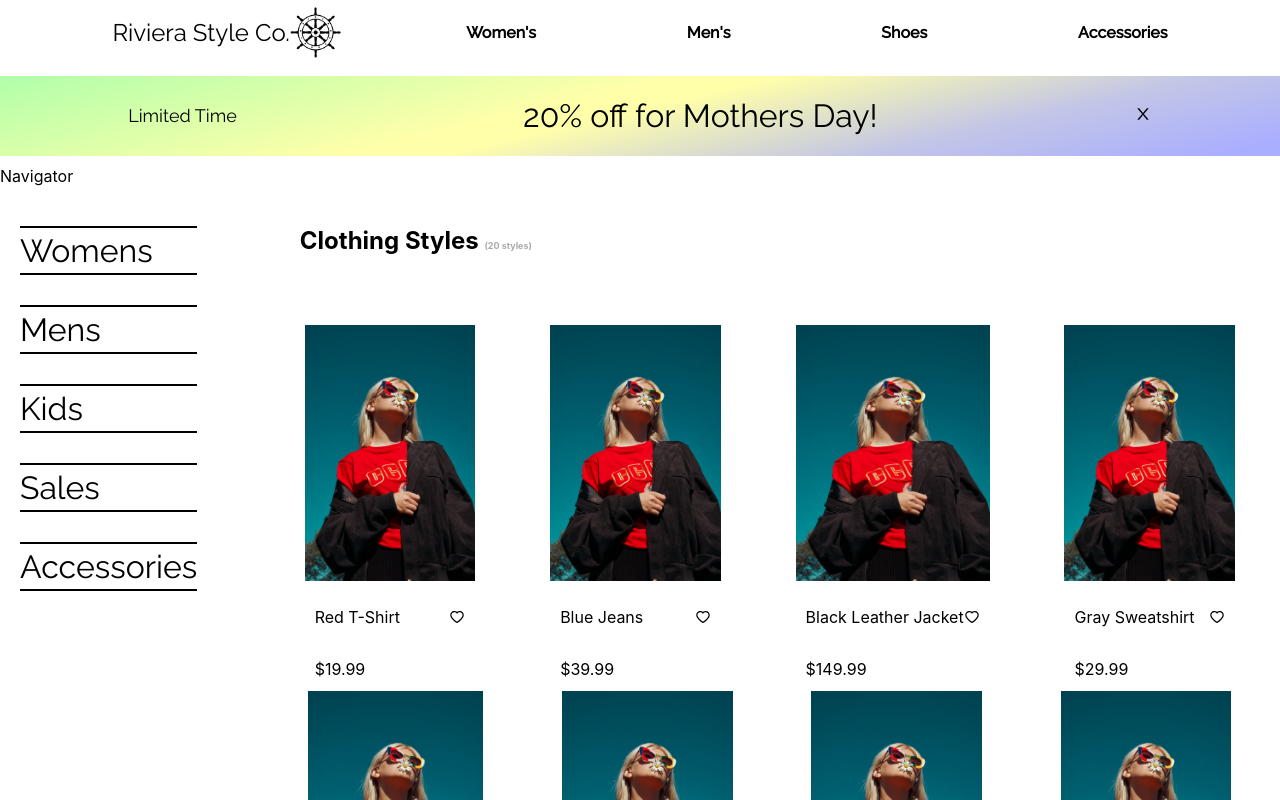
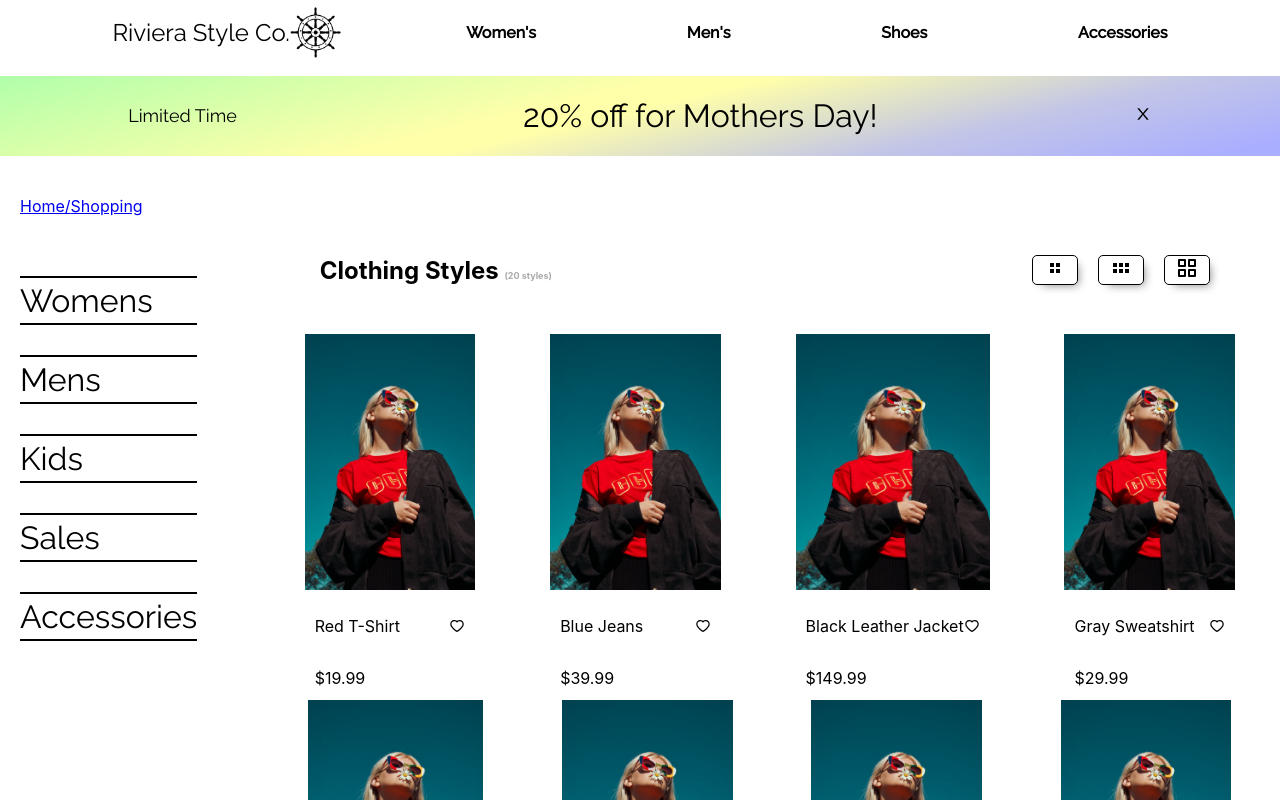
Before and after one commit to GordonPalagi/RivieraStyleCo, a React (Create React App) app in the folder riviera-style-co/: page /shopping in a window 1280 px wide. Shown: the top 800 px of the page. Built offline with nearby package versions, Linux system fonts and the light colour scheme.

Commit message:
Made photo-size-adjust for ShopCard and navigator

```diff
--- a/riviera-style-co/src/Components/CSS/NavigatorCSS.css
+++ b/riviera-style-co/src/Components/CSS/NavigatorCSS.css
@@ -1,3 +1,7 @@
 .navigator-con {
-
+    width: 100%;
+    height: 5vh;
+    /* margin: 10px; */
+    display: flex;
+    padding: 30px 30px 0px 20px;
 }
--- a/riviera-style-co/src/Components/CSS/ShoppingCSS.css
+++ b/riviera-style-co/src/Components/CSS/ShoppingCSS.css
@@ -20,9 +20,29 @@
     margin: 40px;
 }
 
+.size-adjust-con {
+    display: flex;
+    justify-content: space-between;
+    align-items: center;
+    padding: 0px 60px;
+}
+
 .styleSpan {
     font-size: xx-small;
     color: darkgrey;
+}
+
+.size-icon-con {
+    display: flex;
+}
+
+.size-icon-con > .icon {
+    padding: 0px 10px;
+    margin: 10px;
+    border: 1px solid black;
+    box-shadow: 5px 5px 10px -5px gray;
+    border-radius: 5px;
+    height: fit-content;
 }
 
 .picture-bed {
--- a/riviera-style-co/src/Components/CSS/ShoppingCardCSS.css
+++ b/riviera-style-co/src/Components/CSS/ShoppingCardCSS.css
@@ -2,6 +2,22 @@
 
 .shoppingCard-con {
     height: var(--photoSize-400);
+    width: auto;
+    display: flex;
+    flex-direction: column;
+    padding: 20px;
+    margin: 10px 10px 60px 10px;
+}
+.shoppingCard-con-medium {
+    height: var(--photoSize-500);
+    width: auto;
+    display: flex;
+    flex-direction: column;
+    padding: 20px;
+    margin: 10px 10px 60px 10px;
+}
+.shoppingCard-con-large {
+    height: var(--photoSize-800);
     width: auto;
     display: flex;
     flex-direction: column;
--- a/riviera-style-co/src/Components/Models/Navigator.js
+++ b/riviera-style-co/src/Components/Models/Navigator.js
@@ -1,10 +1,25 @@
-import React from 'react'
+import React from 'react';
+import { Link, useLocation } from 'react-router-dom';
 import '../CSS/NavigatorCSS.css'
 
 function Navigator() {
+  const location = useLocation();
+  const paths = location.pathname.split('/').filter(path => path !== '');
+
+  const links = paths.map((path, index) => {
+    const url = `/${paths.slice(0, index + 1).join('//')}`;
+    const name = path.charAt(0).toUpperCase() + path.slice(1);
+    return <Link key={url} to={url}>{name}</Link>;
+  });
+
+  links.unshift(<Link key="/" to="/">Home/</Link>);
+
+
   return (
-    <div className='navigator-con'>Navigator</div>
-  )
+    <div className='navigator-con'>
+      {links}
+    </div>
+  );
 }
 
 export default Navigator
--- a/riviera-style-co/src/Components/Models/ShoppingCard.js
+++ b/riviera-style-co/src/Components/Models/ShoppingCard.js
@@ -4,7 +4,7 @@ import { AiFillHeart } from 'react-icons/ai'
 import {AiOutlineHeart} from 'react-icons/ai'
 import '../CSS/ShoppingCardCSS.css'
 
-function ShoppingCard({props}) {
+function ShoppingCard({props, className}) {
 const [heart, setHeart] = useState(false);
 const [hover, setHover] = useState(false);
 
@@ -19,7 +19,7 @@ const handleMouseHover = () => {
   return (
     <div onMouseEnter={handleMouseHover}
          onMouseLeave={handleMouseHover}
-         key={props.id} className='shoppingCard-con'
+         key={props.id} className={className}
         >
 
         {
--- a/riviera-style-co/src/Components/Pages/Shopping.js
+++ b/riviera-style-co/src/Components/Pages/Shopping.js
@@ -4,10 +4,26 @@ import '../CSS/ShoppingCSS.css'
 import ClothingData from '../Data/ClothingData'
 import SidebarCard from '../Models/SidebarCard'
 import Navigator from '../Models/Navigator'
+import { BiGridAlt } from 'react-icons/bi'
+import { BiGridHorizontal } from 'react-icons/bi'
+import { BiGridSmall } from 'react-icons/bi'
+import { useState } from 'react'
 
 function Shopping() {
 
+    const [classNameState, setClassNameState] = useState('shoppingCard-con');
 
+    const handleBigGrid = () => {
+        setClassNameState('shoppingCard-con-large');
+    }
+
+    const handleMediumGrid = () => {
+        setClassNameState('shoppingCard-con-medium');
+    }
+
+    const handleSmallGrid = () => {
+        setClassNameState('shoppingCard-con');
+    }
 
 
   return (
@@ -21,11 +37,20 @@ function Shopping() {
             </div>
 
             <div className='picture-con'>
-                <h2>Clothing Styles <span className='styleSpan'>({ClothingData.length} styles)</span></h2>
+                <div className='size-adjust-con'>
+                    <h2>Clothing Styles <span className='styleSpan'>({ClothingData.length} styles)</span></h2>
+
+                    <div className='size-icon-con'>
+                        <div onClick={() => handleSmallGrid()} className='icon'><BiGridSmall size={24} /></div>
+                        <div onClick={() => handleMediumGrid()} className='icon'><BiGridHorizontal size={24} /></div>
+                        <div onClick={() => handleBigGrid()} className='icon'><BiGridAlt size={24} /></div>
+                    </div>
+
+                </div>
 
                 <div className='picture-bed'>
                     {ClothingData.map((item, index) => {
-                        return <ShoppingCard key={index} props={item}/>
+                        return <ShoppingCard className={classNameState} key={index} props={item}/>
                     })}
                 </div>
             </div>
```
